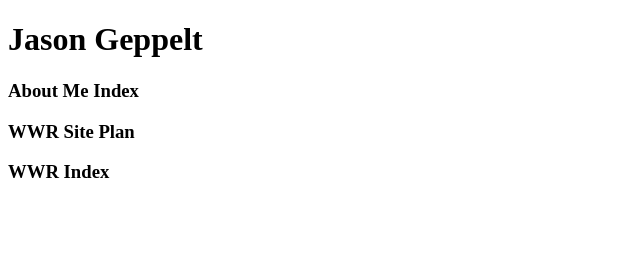
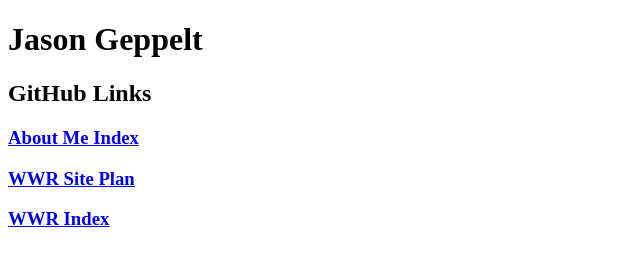
Before and after one commit to JasonGeppelt/wdd130, a plain HTML site: page githubindex.html in a window 1280 px wide. Shown: the whole page, without its empty margins (0-640 px from the left). Drawn offline with Linux system fonts and the light colour scheme.

Commit message:
github index repair

```diff
--- a/githubindex.html
+++ b/githubindex.html
@@ -8,8 +8,9 @@
 </head>
 <body>
     <h1>Jason Geppelt</h1>
-    <h3><a href="https://jasongeppelt.github.io/wdd130/wwr/aboutmeindex.html"></a>About Me Index</h3>
-    <h3><a href="https://jasongeppelt.github.io/wdd130/wwr/site-plan-rafting.html"></a>WWR Site Plan</h3>
-    <h3><a href="https://jasongeppelt.github.io/wdd130/wwr/wwrindex.html"></a>WWR Index</h3>
+    <h2>GitHub Links</h2>
+    <h3><a href="https://jasongeppelt.github.io/wdd130/aboutme/aboutmeindex.html">About Me Index</a></h3>
+    <h3><a href="https://jasongeppelt.github.io/wdd130/wwr/site-plan-rafting.html">WWR Site Plan</a></h3>
+    <h3><a href="https://jasongeppelt.github.io/wdd130/wwr/wwrindex.html">WWR Index</a></h3>
 </body>
 </html>
```
